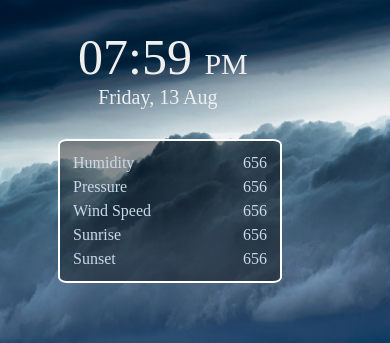
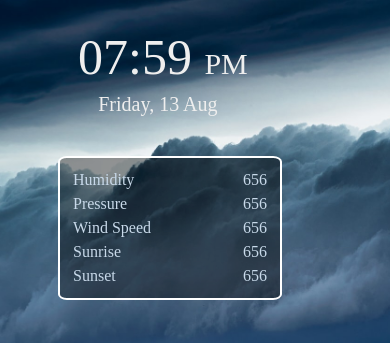
Before and after one commit to AditiKandhway/Weather-App, a plain HTML site: page index.html in a window 390 px wide. Shown: the top 343 px of the page. Drawn offline with Linux system fonts and the light colour scheme.

Commit message:
Making the site responsive

```diff
--- a/style.css
+++ b/style.css
@@ -111,6 +111,10 @@ body{
 }
 @media screen and (max-width:500px)
 {
+    .location{
+        margin-left:auto;
+        margin-right:auto;
+    }
     .curr-loc{
         display:none;
     }
@@ -123,9 +127,6 @@ body{
     .day-date{
         font-size:20px;
         text-align:center;
-        margin-top:-10px;
-    }
-    .information{
-        margin-top:10px;
+        margin-top:-3px;
     }
 }
```
